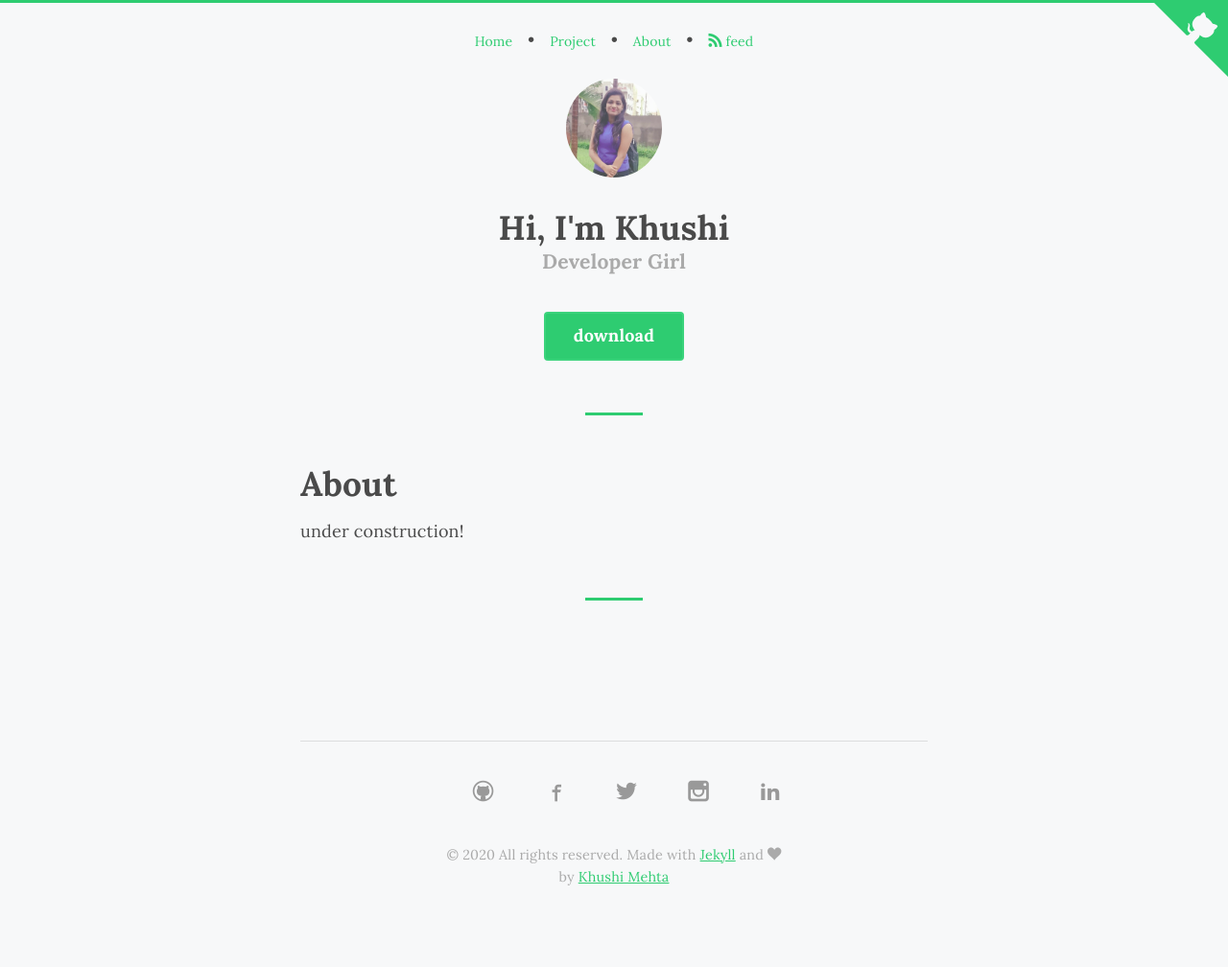
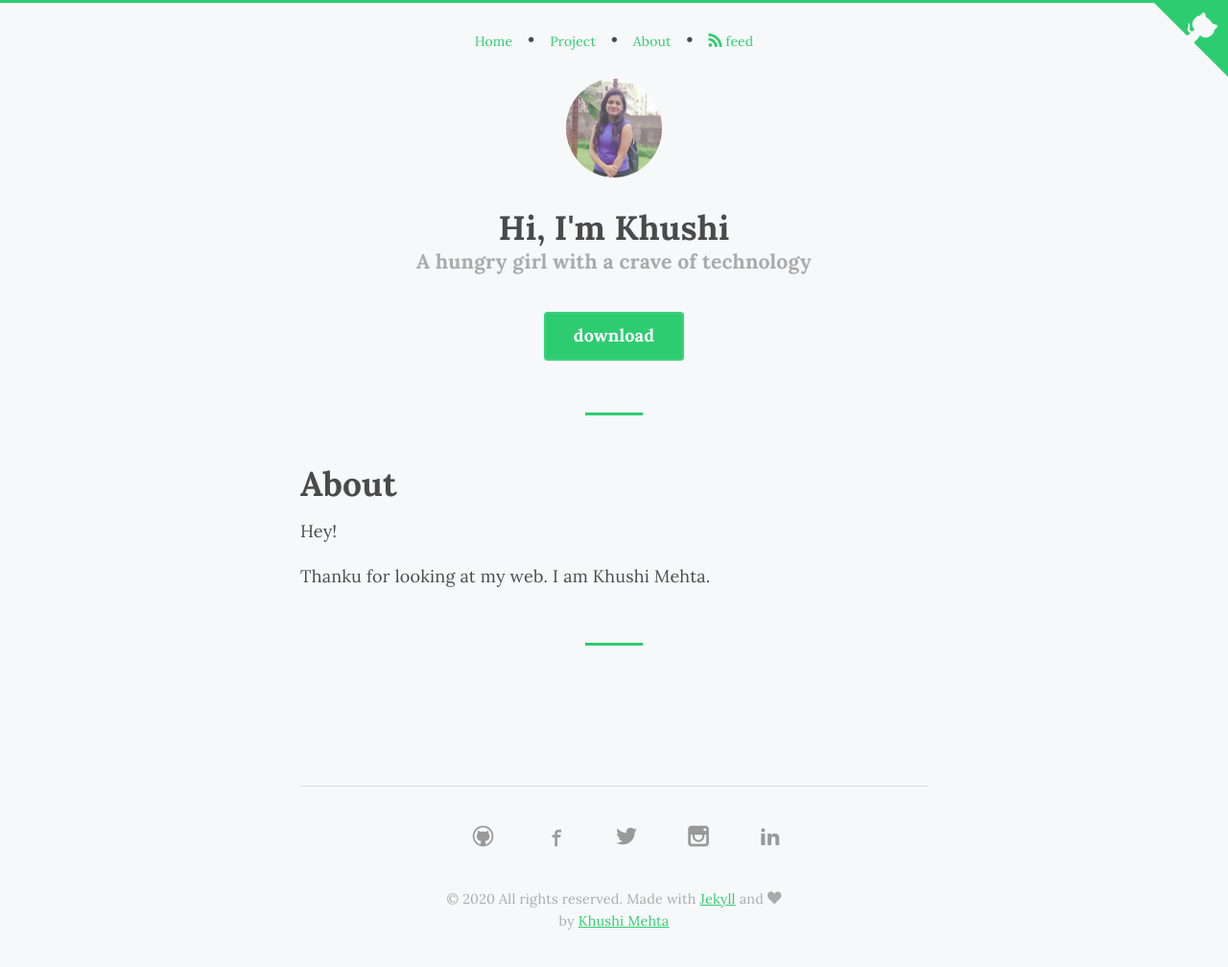
Before and after one commit to khushimehta12/khushimehta12.github.io, a Jekyll site: the page built from about.md, in a window 1280 px wide. Shown: the whole page at 96% size. Built offline with Jekyll 4.4.1, drawn with Linux system fonts in a browser that asks for light colours; some web fonts are replaced; before the commit the page ends 962 px from its top, so only the background shows below that.

Commit message:
about modify

```diff
--- a/_includes/header.html
+++ b/_includes/header.html
@@ -17,7 +17,7 @@
     <a href="{{ "/" | prepend: site.baseurl }}" class="author-thumb">
       <img src="{{ "/images/author.jpg" | prepend: site.baseurl }}" alt="Author thumbnail" class="dot">
     </a>
-    <h1>Hi, I'm Khushi <small>Developer Girl</small></h1>
+    <h1>Hi, I'm Khushi <small>A hungry girl with a crave of technology</small></h1>
     <a class="btn" href="{{ site.repository }}/archive/master.zip" target="_blank">download</a>
     <hr class="hr">
 
--- a/about.md
+++ b/about.md
@@ -4,4 +4,6 @@ title: About
 permalink: /about/
 ---
 
-under construction!
+<b>Hey!</b>
+<p>Thanku for looking at my web.
+I am Khushi Mehta.</p>
```
